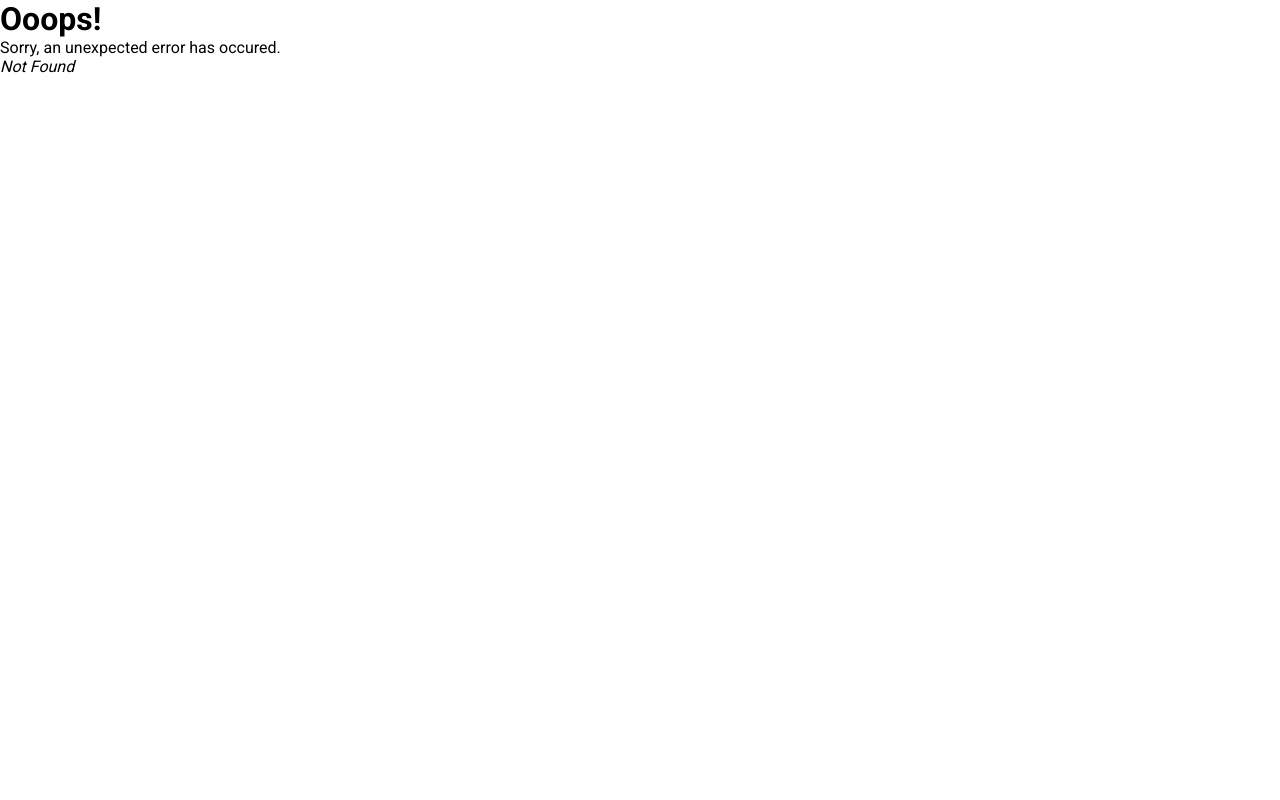
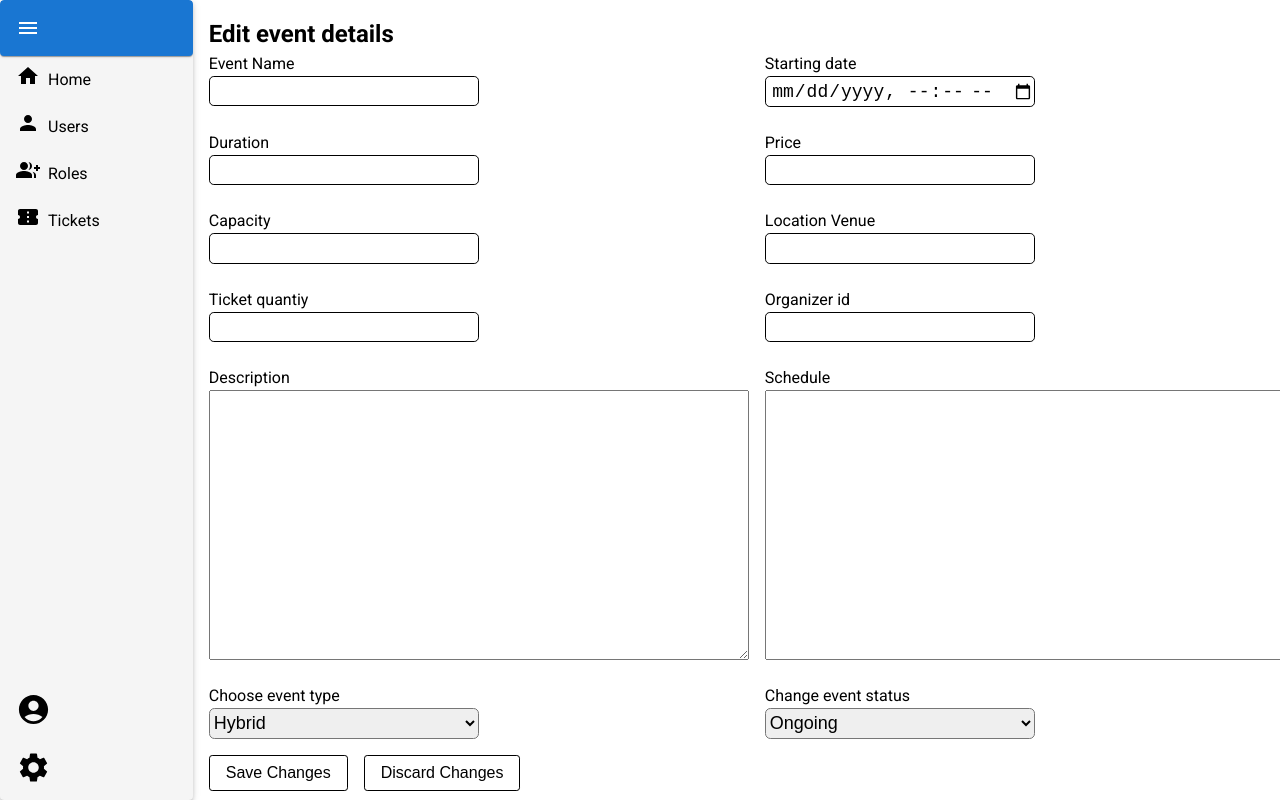
Before and after one commit to ANTH0RNY/Dashboard_1, a React (Vite) app: page /events/1 in a window 1280 px wide. Before the commit this address had no page. Built offline with nearby package versions, Linux system fonts and the light colour scheme.

Commit message:
created edit-event-details

```diff
--- /dev/null
+++ b/src/Views/editEvent.jsx
@@ -0,0 +1,24 @@
+import events from "../data/events.json"
+import types from "../data/eventTypes.json"
+import status from "../data/eventStatus.json"
+import EditEventForm from "../components/editEventForm"
+import "../scss/editEvent.scss"
+
+export default function EditEvent() {
+    // console.log(events.)
+    return (
+        <div className="edit-event">
+            {/* <div className="form"> */}
+            <h2>
+                Edit event details
+            </h2>
+            <EditEventForm events={events[0]} status={status} types={types} />
+            {/* </div>? */}
+            <div className="btns">
+                <button>Save Changes</button>
+                <button>Discard Changes</button>
+            </div>
+        </div>
+    )
+
+}
--- /dev/null
+++ b/src/components/editEventForm.jsx
@@ -0,0 +1,67 @@
+import { TextField } from "@mui/material";
+import Grid from "@mui/material/Grid";
+import Box from "@mui/material/Box";
+import "../scss/editEventForm.scss"
+
+export default function EditEventForm({ event, types, status }) {
+    return (
+        <div className="edit-event-form">
+            <span className="input-element">
+                <label htmlFor="event-name">Event Name</label>
+                <input type="text" id="event-name" />
+            </span>
+            <span className="input-element">
+                <label htmlFor="starting-date">Starting date</label>
+                <input type="datetime-local" id="starting-date" />
+            </span>
+            <span className="input-element">
+                <label htmlFor="duration">Duration</label>
+                <input type="number" id="duration" />
+            </span>
+            <span className="input-element">
+                <label htmlFor="price">Price</label>
+                <input type="number" step={0.01} id="price" />
+            </span>
+            <span className="input-element">
+                <label htmlFor="capacity">Capacity</label>
+                <input type="number" id="capacity" />
+            </span>
+            <span className="input-element">
+                <label htmlFor="location-venue">Location Venue</label>
+                <input type="text" id="location-venue" />
+            </span>
+            <span className="input-element">
+                <label htmlFor="ticket-quantity">Ticket quantiy</label>
+                <input type="text" id="ticket-quantity" />
+            </span>
+            <span className="input-element">
+                <label htmlFor="organizer-id">Organizer id</label>
+                <input type="text" id="organizer-id" />
+            </span>
+            <span className="input-element">
+                <label htmlFor="description">Description</label>
+                {/* <input type="text" /> */}
+                <textarea id="description"></textarea>
+            </span>
+            <span className="input-element">
+                <label htmlFor="schedule">Schedule</label>
+                <textarea id="schedule"></textarea>
+            </span>
+            <span className="input-element">
+                <label htmlFor="event-type">Choose event type</label>
+                {/* <input type="text" /> */}
+                <select id="event-type">
+                    {types.map((type, idx) => <option key={idx} value={type}>{type}</option>)}
+                </select>
+            </span>
+            <span className="input-element">
+                <label htmlFor="event-status">Change event status</label>
+                {/* <input type="text" /> */}
+                <select id="event-status">
+                    {status.map((statu, idx) => <option key={idx} value={statu}>{statu}</option>)}
+
+                </select>
+            </span>
+        </div>
+    );
+}
--- a/src/router/router.jsx
+++ b/src/router/router.jsx
@@ -5,6 +5,7 @@ import App from "../App";
 import UsersPage from "../Views/usersPage";
 import UserDetails from "../Views/userDetails";
 import ListEvent from "../Views/listEvent";
+import EditEvent from "../Views/editEvent";
 
 const router = createBrowserRouter([
   {
@@ -27,6 +28,10 @@ const router = createBrowserRouter([
       {
         path: "/events",
         element: <ListEvent/>
+      },
+      {
+        path:"/events/:id",
+        element:<EditEvent/>
       }
     ]
   }
--- /dev/null
+++ b/src/scss/editEvent.scss
@@ -0,0 +1,25 @@
+.edit-event {
+    padding-inline: 1rem;
+    display: flex;
+    flex-direction: column;
+    align-items: start;
+
+
+    .btns {
+        margin-top: 1rem;
+        display: flex;
+        gap: 1rem;
+
+        button {
+            padding: .5rem 1rem;
+            font-size: 16px;
+            border-radius: .2rem;
+            border: 1px solid black;
+            background-color: white;
+
+            &:hover {
+                cursor: pointer;
+            }
+        }
+    }
+}
--- /dev/null
+++ b/src/scss/editEventForm.scss
@@ -0,0 +1,40 @@
+.edit-event-form {
+    $input-width: 15em;
+    display: grid;
+    grid-template-columns: 1fr 1fr;
+    // gap: 1rem;
+    gap: 1.5rem 1rem;
+
+    .input-element {
+        display: flex;
+        flex-direction: column;
+        align-items: start;
+    }
+
+    input {
+        font-size: 18px;
+        // height: 1.2em;
+        // margin-bottom: .5rem;
+        border-radius: .3rem;
+        border: 1px solid black;
+        outline: none;
+        padding-left: .3em;
+        padding-block: .2em;
+        width: $input-width;
+    }
+
+    textarea {
+        width: calc($input-width * 2);
+        font-size: 18px;
+        aspect-ratio: 1/.5;
+        padding-left: .3em;
+        padding-block: .2em;
+    }
+
+    select {
+        width: $input-width;
+        font-size: 18px;
+        border-radius: .3em;
+        padding-block: .2em;
+    }
+}
```
